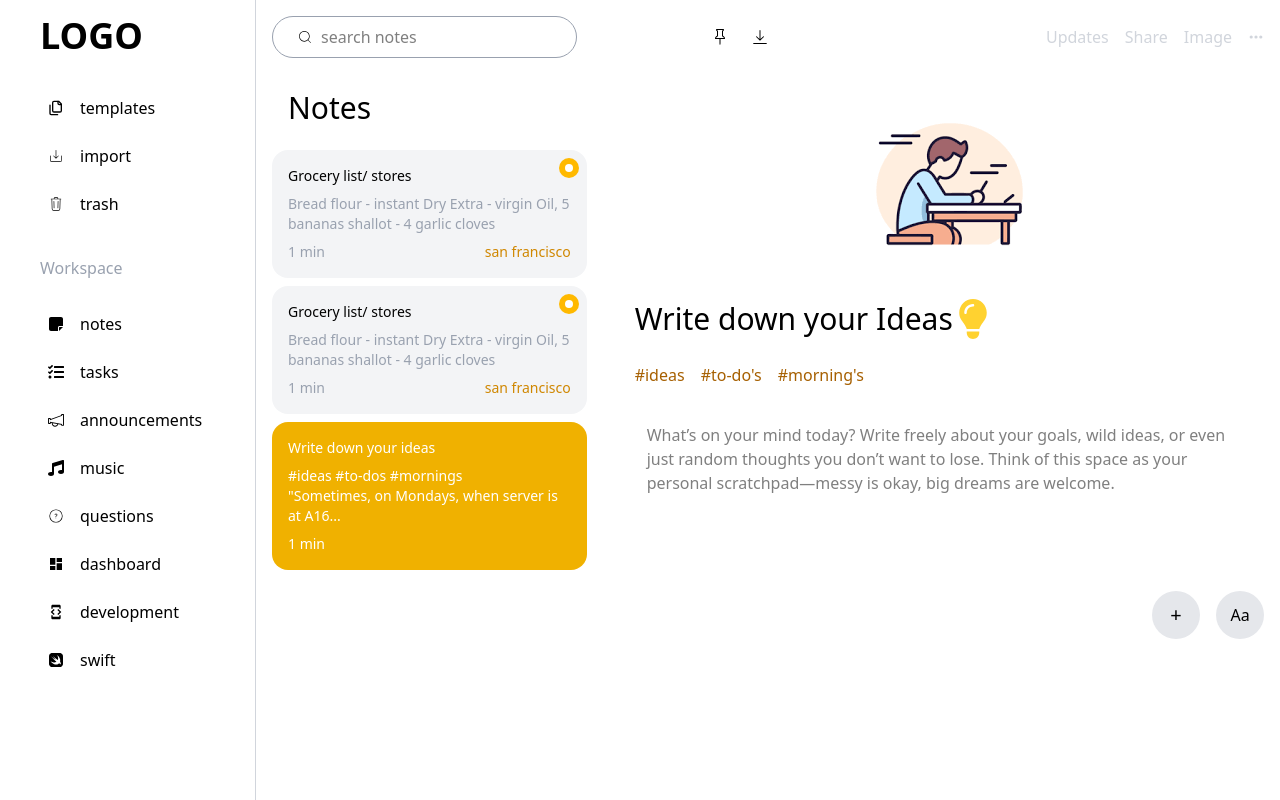
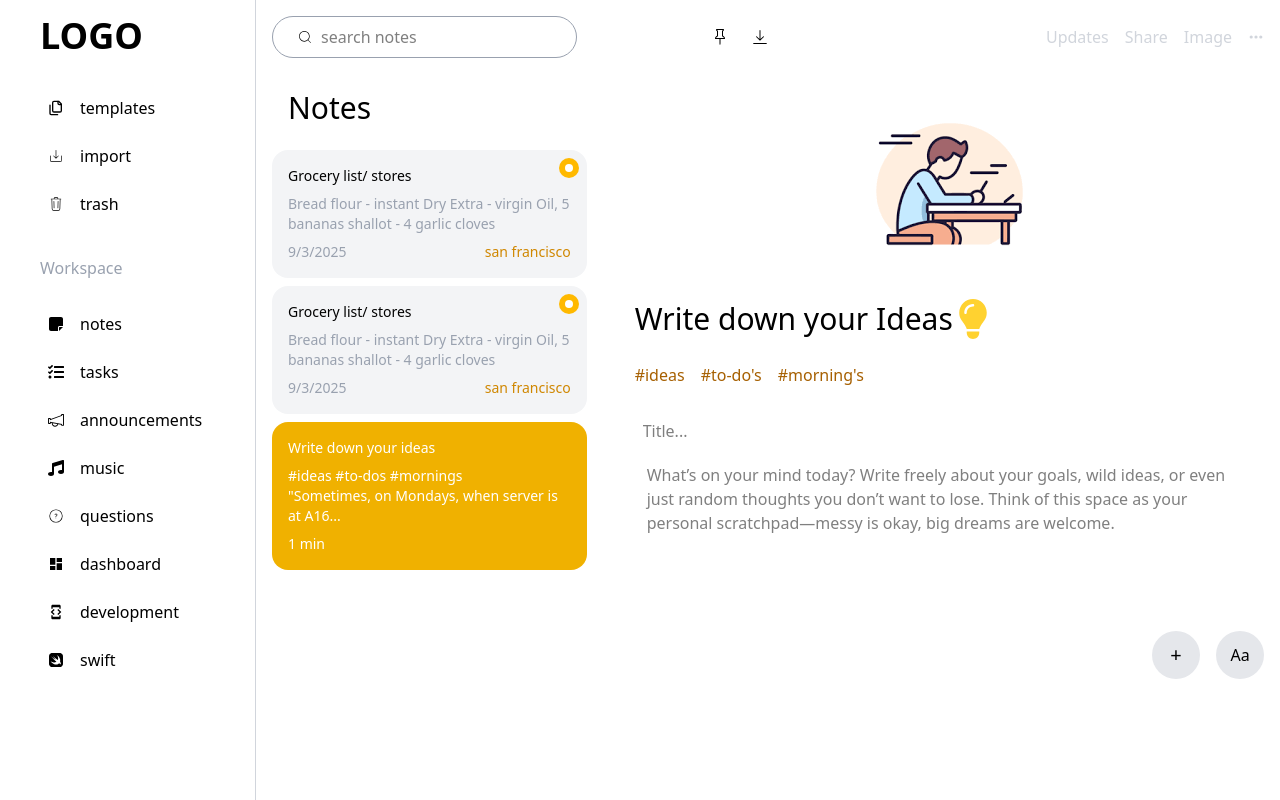
Before and after one commit to Emmanex01/note-app, a React (Vite) app in the folder note-app/: page / in a window 1280 px wide. Built offline with nearby package versions, Linux system fonts and the light colour scheme.

Commit message:
added handleSave and handleEdit function

```diff
--- a/note-app/src/App.tsx
+++ b/note-app/src/App.tsx
@@ -1,10 +1,71 @@
+import { useState } from 'react'
 import './App.css'
 import Header from './components/Header'
 import IdeaInput from './components/IdeaInput'
 import Notes from './components/Notes'
 import SideBar from './components/SideBar'
 
+type Note = {
+  id: number,
+  title: string,
+  description: string,
+  time: string,
+  location: string,
+}
+const data = [
+  {
+    id: 1,
+    title: "Grocery list/ stores",
+    description: "Bread flour - instant Dry Extra - virgin Oil, 5 bananas shallot - 4 garlic cloves",
+    time: new Date().toLocaleDateString(),
+    location: "san francisco"
+  },
+  {
+    id: 2,
+    title: "Grocery list/ stores",
+    description: "Bread flour - instant Dry Extra - virgin Oil, 5 bananas shallot - 4 garlic cloves",
+    time: new Date().toLocaleDateString(),
+    location: "san francisco"
+  }
+];
+
 function App() {
+  const [notes, setNote] = useState<Note[]>(data);
+  const [selectedNote, setSelectedNote] = useState<Note | null>(null);
+
+  const [inputContent, setInputContent] = useState("");
+  const [inputTitle, setInputTitle] = useState("");
+
+  const handleSave = () => {
+  if (selectedNote) {
+    // update the note
+    setNote(notes.map(note =>
+      note.id == selectedNote.id
+        ?  {...note, title: inputTitle, description: inputContent, time: new Date().toLocaleDateString(), location: "san francisco"}
+        : note
+    ))
+  } else {
+    // create a new note
+    const data = {
+      id: Date.now(),
+      title: inputTitle,
+      description: inputContent,
+      time: new Date().toLocaleDateString(),
+      location: "san francisco"
+    }
+
+    setNote(prev =>
+      [...prev, data]
+    );
+
+    // clear every data
+    setSelectedNote(null);
+    setInputContent('')
+    setInputTitle('')
+  }
+}
+
+  console.log(notes);
   return (
     <div className='flex h-screen'>
       {/* Left */}
@@ -16,10 +77,26 @@ function App() {
       <div className=' w-4/5 p-4 overflow-y-auto h-full'>
         <Header/>
         <div className='flex flex-col gap-12 md:flex-row mt-4'>
-          <Notes/>
+          <Notes
+            notes={notes}
+            setNote={setNote}
+            selectedNote={selectedNote}
+            setSelectedNote={setSelectedNote}
+            inputContent={inputContent}
+            inputTitle={inputTitle}
+            setInputContent={setInputContent}
+            setInputTitle={setInputTitle}
+          />
           <div className='md:w-2/3'>
             {/* Idea Input Component */}
-            <IdeaInput/>
+            <IdeaInput
+              setNote={setNote}
+              inputContent={inputContent}
+              inputTitle={inputTitle}
+              setInputContent={setInputContent}
+              setInputTitle={setInputTitle}
+              handleSave={handleSave}
+            />
           </div>
         </div>
       </div>
--- a/note-app/src/components/IdeaInput.tsx
+++ b/note-app/src/components/IdeaInput.tsx
@@ -1,8 +1,25 @@
-import React from 'react'
+import React, { useState, type FC } from 'react'
 import noteIcon from '../assets/noteIcon.png';
 import { FaLightbulb } from "react-icons/fa6";
 
-const IdeaInput = () => {
+type IdealnputProp = {
+  setNote: React.Dispatch<React.SetStateAction<any[]>>;
+  inputContent: string,
+  inputTitle: string,
+  setInputContent: React.Dispatch<React.SetStateAction<string>>,
+  setInputTitle: React.Dispatch<React.SetStateAction<string>>,
+  handleSave: () => void,
+}
+
+const IdeaInput = ({setNote, inputContent, inputTitle, setInputContent, setInputTitle, handleSave} : IdealnputProp) => {
+
+  const data = {
+    id: Date.now(),
+    title: inputTitle,
+    description: inputContent,
+    time: new Date().toLocaleDateString(),
+    location: "san francisco"
+  }
   return (
     <div>
       <div className='flex justify-center'>
@@ -20,14 +37,31 @@ const IdeaInput = () => {
             <span>#morning's</span>
         </div>
         <div>
+            <input
+              type="text"
+              className='outline-0 p-2 focus:ring-amber-200 focus:ring-2 rounded-lg'
+              placeholder='Title...'
+              value={inputTitle}
+              onChange={(e) => setInputTitle(e.target.value)}
+            />
             <textarea
                 name="" id=""
+                value={inputContent}
+                onChange={(e) => setInputContent(e.target.value)}
                 className=' w-full min-h-[150px] p-3 rounded-lg focus:outline-none focus:ring-2 focus:ring-amber-300 resize-none'
                 placeholder="What’s on your mind today? Write freely about your goals, wild ideas, or even just random thoughts you don’t want to lose. Think of this space as your personal scratchpad—messy is okay, big dreams are welcome."
             ></textarea>
         </div>
         <div className='flex gap-4 justify-end'>
-            <button className='font-medium text-xl bg-gray-200 p-4 rounded-4xl w-12 h-12 flex justify-center items-center'>+</button>
+            <button
+              className='font-medium text-xl bg-gray-200 p-4 rounded-4xl w-12 h-12 flex justify-center items-center'
+              onClick={() => {
+                handleSave()
+              }
+              }
+            >
+              +
+            </button>
             <button className='font-medium bg-gray-200 p-4 rounded-4xl w-12 h-12 flex justify-center items-center'>Aa</button>
         </div>
       </div>
--- a/note-app/src/components/Notes.tsx
+++ b/note-app/src/components/Notes.tsx
@@ -1,27 +1,42 @@
-import React from 'react'
+import React, { type SetStateAction } from 'react'
 import NewNoteButton from './NewNoteButton'
 
-const data = [
-  {
-    title: "Grocery list/ stores",
-    description: "Bread flour - instant Dry Extra - virgin Oil, 5 bananas shallot - 4 garlic cloves",
-    time: "1 min",
-    location: "san francisco"
-  },
-  {
-    title: "Grocery list/ stores",
-    description: "Bread flour - instant Dry Extra - virgin Oil, 5 bananas shallot - 4 garlic cloves",
-    time: "1 min",
-    location: "san francisco"
-  }
-];
+type Note = {
+  id: number,
+  title: string,
+  description: string,
+  time: string,
+  location: string,
+}
 
-const Notes = () => {
+type NotesProp = {
+  notes: any[];
+  setNote: React.Dispatch<SetStateAction<Note[]>>,
+  selectedNote: (Note | null)
+  setSelectedNote: React.Dispatch<SetStateAction<Note | null>>,
+  inputContent: string,
+  inputTitle: string,
+  setInputContent: React.Dispatch<React.SetStateAction<string>>,
+  setInputTitle: React.Dispatch<React.SetStateAction<string>>,
+}
+
+
+const Notes = ({notes, setNote, selectedNote, setSelectedNote, inputContent, inputTitle, setInputContent, setInputTitle}: NotesProp) => {
+
+const handleEdit = (note: Note) => {
+  setSelectedNote(note);
+  setInputContent(note.description)
+  setInputTitle(note.title)
+}
+
   return (
     <div className='flex flex-col gap-2 md:w-1/3'>
       <h1 className='font-medium text-3xl p-4 '>Notes</h1>
-      {data.map((note, index) => (
-        <div key={index} className='p-4 flex flex-col gap-2 bg-gray-100 rounded-2xl text-gray-400 relative text-sm'>
+      {notes.map((note) => (
+        <div key={note.id}
+          className='p-4 flex flex-col gap-2 bg-gray-100 rounded-2xl text-gray-400 relative text-sm'
+          onClick={() => handleEdit(note)}
+        >
           <h2 className='font-medium text-black'>{note.title}</h2>
           <p>{note.description}</p>
           <div className='flex justify-between'>
```
